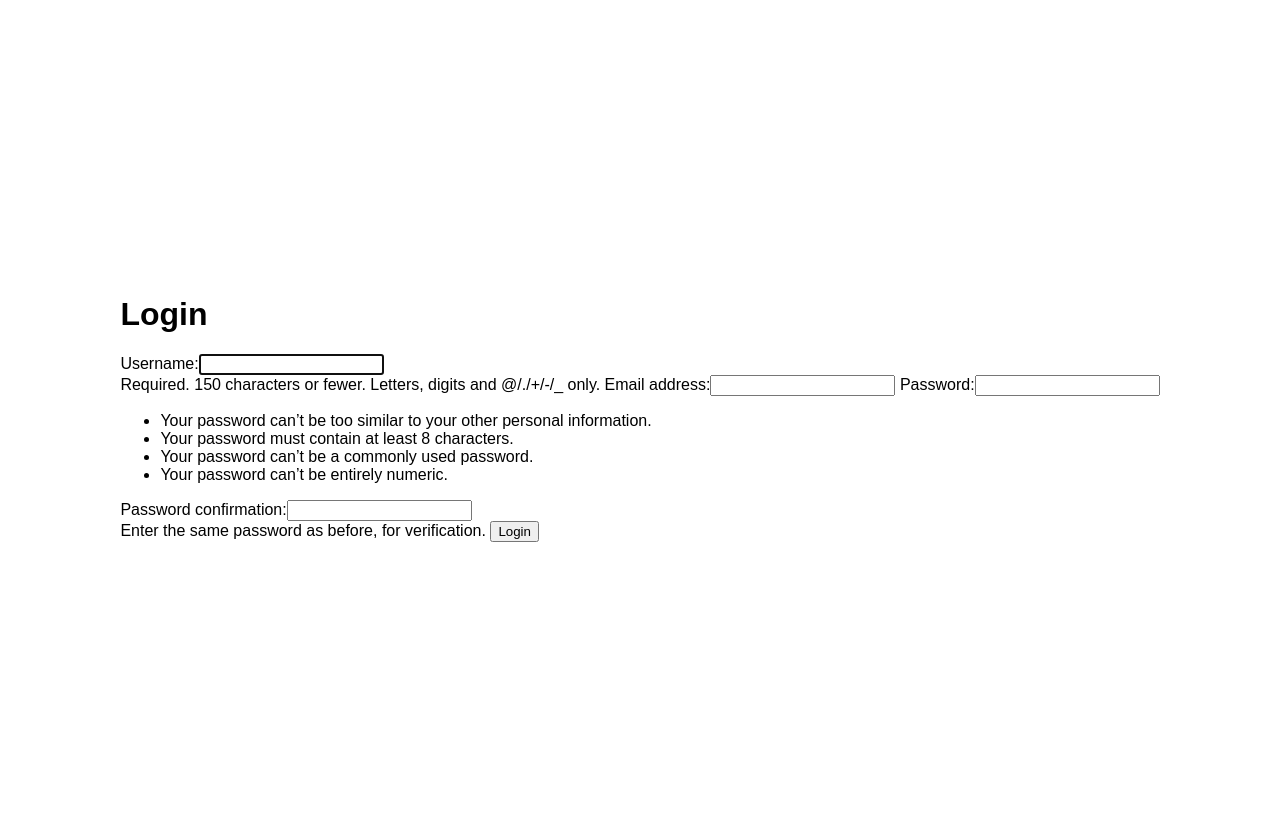
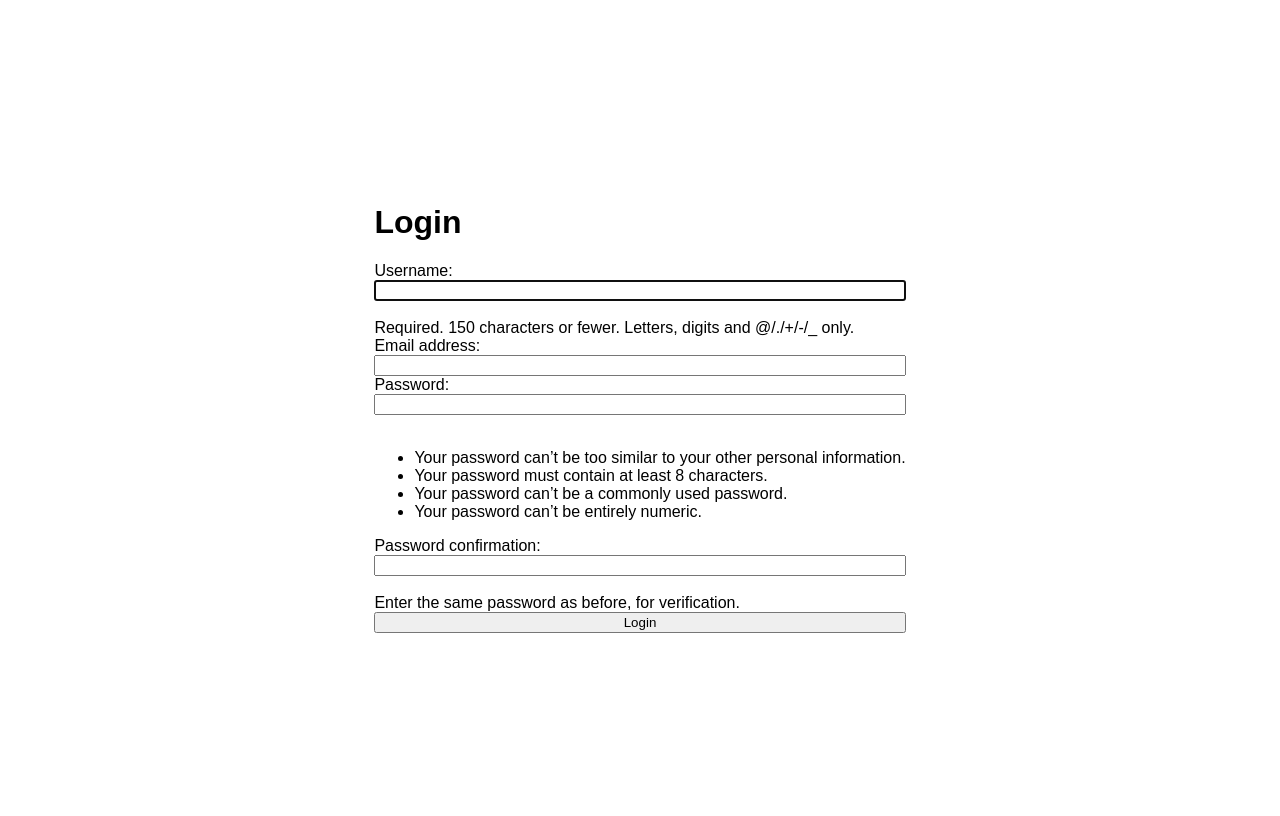
Before and after one commit to BelchieBen/NewAnimalTopTrumps, a Django app: template main/templates/main/auth/login.html in a window 1280 px wide. Run offline with Django 3.2, Linux system fonts and the light colour scheme; the template is opened without the code that fills it: values that come from a table or form of the project are taken from there, others are empty.

Commit message:
login tweaks & logout

```diff
--- a/NewAnimalTopTrumps/settings.py
+++ b/NewAnimalTopTrumps/settings.py
@@ -124,6 +124,8 @@ STATIC_URL = '/static/'
 MEDIA_ROOT = os.path.join(BASE_DIR, 'media')
 MEDIA_URL = '/media/'
 
+LOGIN_URL = '/login/'
+
 # Default primary key field type
 # https://docs.djangoproject.com/en/3.2/ref/settings/#default-auto-field
 
--- a/main/Views/auth_views.py
+++ b/main/Views/auth_views.py
@@ -1,7 +1,7 @@
 from django.shortcuts import render, redirect
 from django.views.generic import View, CreateView, FormView
 from ..forms.auth_forms import registerForm
-from django.contrib.auth import login, authenticate
+from django.contrib.auth import login, authenticate, logout
 from django.contrib import messages
 from django.contrib.auth.forms import AuthenticationForm
 
@@ -36,3 +36,7 @@ class Login(View):
                 return redirect('home')
             else:
                 messages.error('Authentication failed')
+
+def Logout(request):
+    logout(request)
+    return redirect('login')
--- a/main/Views/views.py
+++ b/main/Views/views.py
@@ -1,4 +1,6 @@
 from django.shortcuts import render
+from django.contrib.auth.decorators import login_required
 
+@login_required
 def test(request):
     return render(request, 'main/Home.html')
--- a/main/static/main/auth.css
+++ b/main/static/main/auth.css
@@ -4,3 +4,8 @@
     align-items: center;
     min-height: 100vh;
 }
+
+.login-form{
+    display: flex;
+    flex-direction: column;
+}
--- a/main/templates/main/auth/login.html
+++ b/main/templates/main/auth/login.html
@@ -1,7 +1,7 @@
 {% extends "main/base/base_auth.html" %}
 
 {% block content %}
-<form method="post">
+<form class="login-form" method="post">
     <h1>Login</h1>
     {% csrf_token %}
     {{login_form}}
--- a/main/urls/auth_urls.py
+++ b/main/urls/auth_urls.py
@@ -4,4 +4,5 @@ from ..Views import auth_views
 auth_urlpatterns = [
     path('register/',auth_views.register.as_view(), name='register'),
     path('login/',auth_views.Login.as_view(), name='login'),
+    path('logout/',auth_views.Logout, name='logout'),
 ]
```
Also changed, not shown: db.sqlite3.
